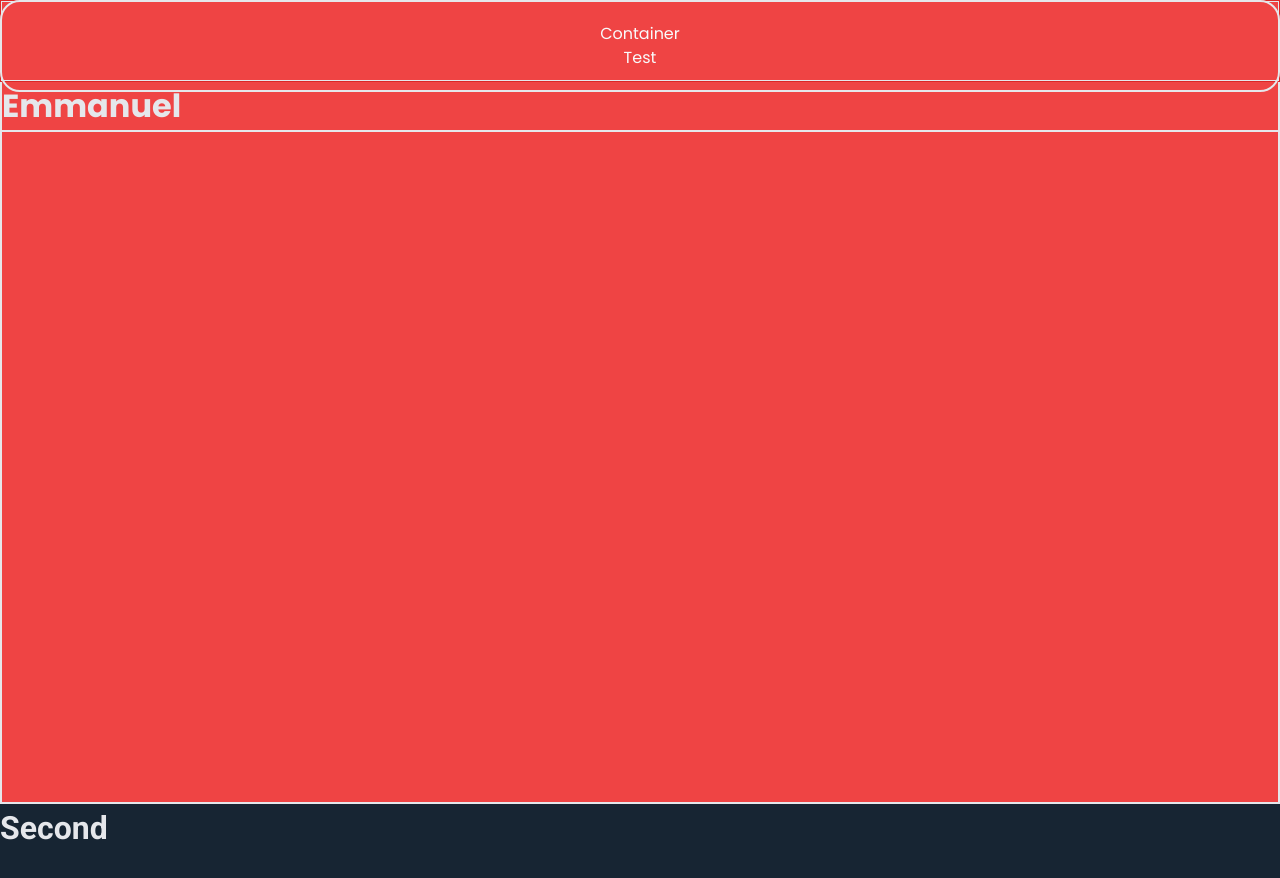
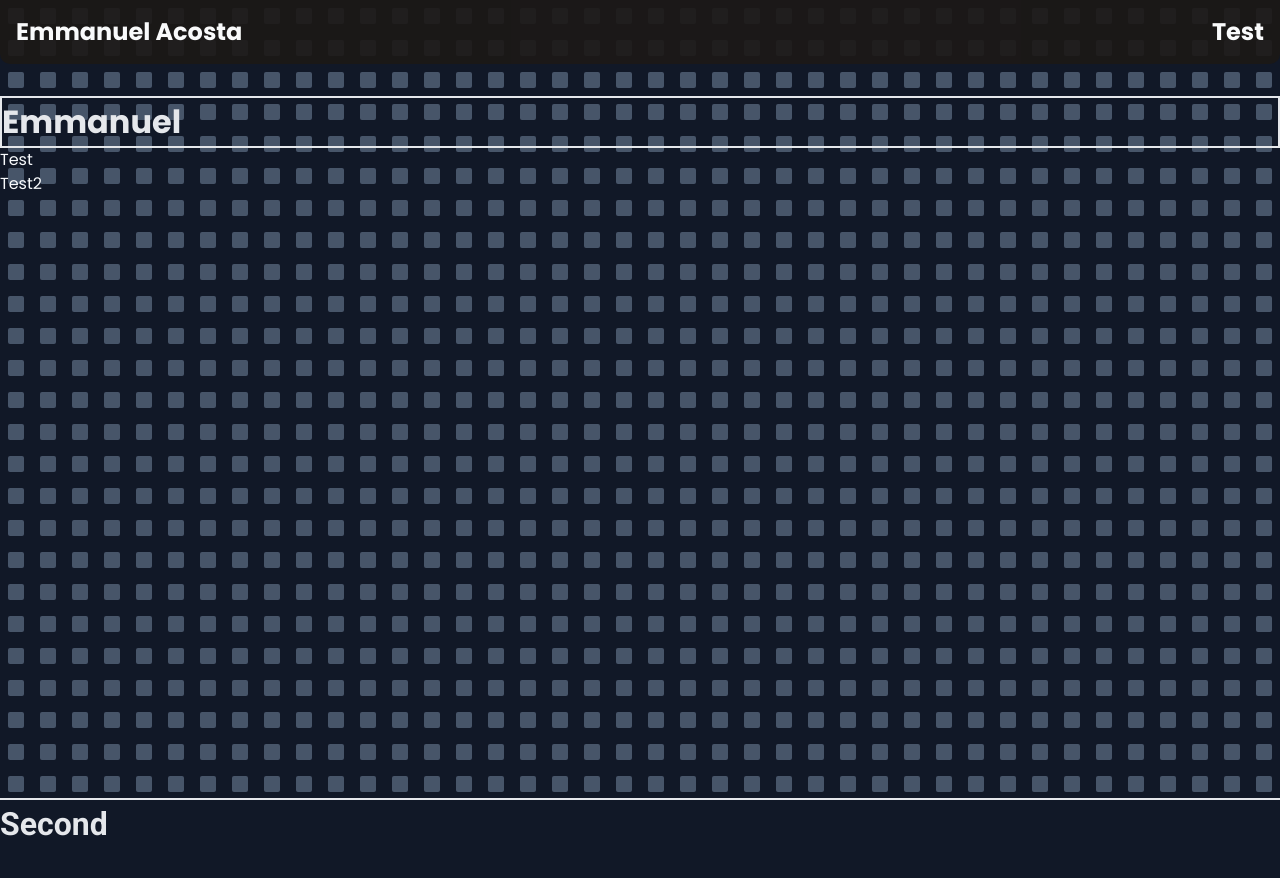
Before and after one commit to PixelOmen/portfolio_site, a React (Vite) app in the folder EA_Portfolio/: page / in a window 1280 px wide. Shown: the top 878 px of the page. Built offline with nearby package versions, Linux system fonts and the light colour scheme.

Commit message:
HeroGrid dot creation

```diff
--- a/EA_Portfolio/src/App.tsx
+++ b/EA_Portfolio/src/App.tsx
@@ -1,11 +1,13 @@
 import Hero from "./components/hero/Hero"
+import TestComponent from "./components/_testing/testComponent/TestComponent"
 
 export default function App() {
   return (
     <>
       <Hero>
         <div className="h-full">
-          <h1 className=" text-gray-200 mt-20 border-2">Emmanuel</h1>
+          <h1 className=" text-gray-200 border-2">Emmanuel</h1>
+          <TestComponent/>
         </div>
       </Hero>
       <h1 className="h-[2000px] text-gray-200 font-roboto">Second</h1>
--- /dev/null
+++ b/EA_Portfolio/src/components/_testing/testComponent/TestComponent.tsx
@@ -0,0 +1,11 @@
+
+export default function TestComponent() {
+  return (
+    <div>
+        <ul className="group hover:text-2xl">
+            <li>Test</li>
+            <li>Test2</li>
+        </ul>
+    </div>
+  )
+}
--- a/EA_Portfolio/src/components/hero/Hero.tsx
+++ b/EA_Portfolio/src/components/hero/Hero.tsx
@@ -14,12 +14,14 @@ interface HeroProps {
 export default function hero({ children }: HeroProps) {
   return (
     <>
-      <div className={`w-full border-2 max-h-[900px] overflow-hidden`}>
+      <div className={`w-full overflow-hidden`}>
         {/* <img src={landingbg} alt="landingbg" className={`${styles.bgImg} mx-auto'`}/> */}
         <HeroCanvas/>
         <div className='absolute h-full w-full top-0 left-0'>
           <Navbar/>
-          {children}
+          <div className='pt-24'>
+            {children}
+          </div>
         </div>
       </div>
     </>
--- a/EA_Portfolio/src/components/hero/HeroCanvas.tsx
+++ b/EA_Portfolio/src/components/hero/HeroCanvas.tsx
@@ -2,7 +2,7 @@ import { useEffect, useState } from "react";
 
 export default function HeroCanvas() {
     return (
-    <div className="w-screen bg-red-500">
+    <div className="w-screen">
         <Grid/>
     </div>
     )
@@ -11,31 +11,64 @@ export default function HeroCanvas() {
 
 
 function Grid() {
-    const [gridDim, updateDim] = useState({
-        width: 0,
-        height: 0
-    });
+    interface DotGrid {
+        width: number;
+        height: number;
+    }
+
+    function dimByScreen(wRatio = 20, hRatio = 30): DotGrid {
+        return {
+            width: Math.floor(window.innerWidth / wRatio),
+            height: Math.floor(window.innerHeight / hRatio)
+        }
+    }
+
+    const [gridDim, updateDim] = useState(dimByScreen());
+
+
+    const dots = [];
+    let index = 0;
+
+    for (let gridX = 0; gridX < gridDim.width; gridX++) {
+        for (let gridY = 0; gridY < gridDim.height; gridY++) {
+            dots.push(
+                <div
+                    className="group rounded-full p-2"
+                    data-index={index}
+                    key={`${gridX}-${gridY}`}
+                >
+                    <div
+                        className="dot-point rounded-sm h-4 w-4 bg-slate-600"
+                        data-index={index}
+                    >
+                    </div>
+                </div>
+            )
+            index++;
+        }
+    }
 
     var resizeDelay = setTimeout(() => {}, 100);
 
     window.addEventListener('resize', () => {
         clearTimeout(resizeDelay);
         resizeDelay = setTimeout(() => {
-            updateDim({
-                width: Math.floor(window.innerWidth / 40),
-                height: Math.floor(window.innerHeight / 60)
-            })
+            updateDim(dimByScreen());
         }, 500)
     });
 
     useEffect(() => {
         console.log(gridDim);
+        console.log(dots.length)
     }, [gridDim])
 
 
     return (
-        <div className="h-screen">
-
+        <div
+            style={{ gridTemplateColumns: `repeat(${gridDim.width}, 1fr)`}}
+            className="grid w-fit border-b-2 box-border overflow-hidden h-screen"
+        >
+            {dots}
         </div>
     )
 }
--- a/EA_Portfolio/src/components/navbar/Navbar.tsx
+++ b/EA_Portfolio/src/components/navbar/Navbar.tsx
@@ -16,19 +16,22 @@ export default function Navbar() {
   });
 
   useEffect(() => {
-    if (topAnchorBar.current) {
+    if (topAnchorBar.current && navbarContainer.current) {
       observer.observe(topAnchorBar.current);
     }
   }, [])
 
   return (
   <>
-  <div ref={topAnchorBar} className="Spacer absolute w-full border border-red-600 py-10"></div>
-  <div ref={navbarContainer} className={`${styles.navbar} fixed border-2 text-gray-50 p-5`}>
-    <div>
-      Container
+  {/* <div ref={topAnchorBar} className="Spacer absolute w-full border border-red-600 py-10"></div> */}
+  <div ref={topAnchorBar} className="Spacer absolute w-full py-10"></div>
+  <div ref={navbarContainer}
+    className={`${styles.navbar} text-gray-50 p-4 bg-stone-900 bg-opacity-90`}
+  >
+    <div className="text-2xl font-bold">
+      Emmanuel Acosta
     </div>
-    <div>
+    <div className="text-2xl font-bold">
       Test
     </div>
   </div>
--- a/EA_Portfolio/src/components/navbar/navbar.module.css
+++ b/EA_Portfolio/src/components/navbar/navbar.module.css
@@ -1,18 +1,26 @@
 .navbar {
+    position: fixed;
+    display: flex;
+    justify-content: space-between;
     right: 0px;
     top: 0px;
     transition: top 0.5s, background 0.4s;
     min-width: 100%;
     max-width: 100% !important;
-    background: rgba(0,0,0,0);
-    border-radius: 20px;
     text-align: center;
     transform: translateX(50%, 0);
+    border-bottom-left-radius: 10px;
+    border-bottom-right-radius: 10px;
 }
 
 .navbarSmall {
     right: 10%;
     top: 30px;
+    border-radius: 20px;
+    flex-direction: column;
+    justify-content: flex-start;
+    column-gap: 0px;
+    gap: 0px;
     transform: translateX(50%);
     min-width: 0%;
     background: rgba(0,0,0,0.5);
--- a/EA_Portfolio/src/index.css
+++ b/EA_Portfolio/src/index.css
@@ -13,5 +13,6 @@
 }
 
 body {
-  background-color: #172533;
+  @apply bg-gray-900;
+  @apply text-slate-50;
 }
```
